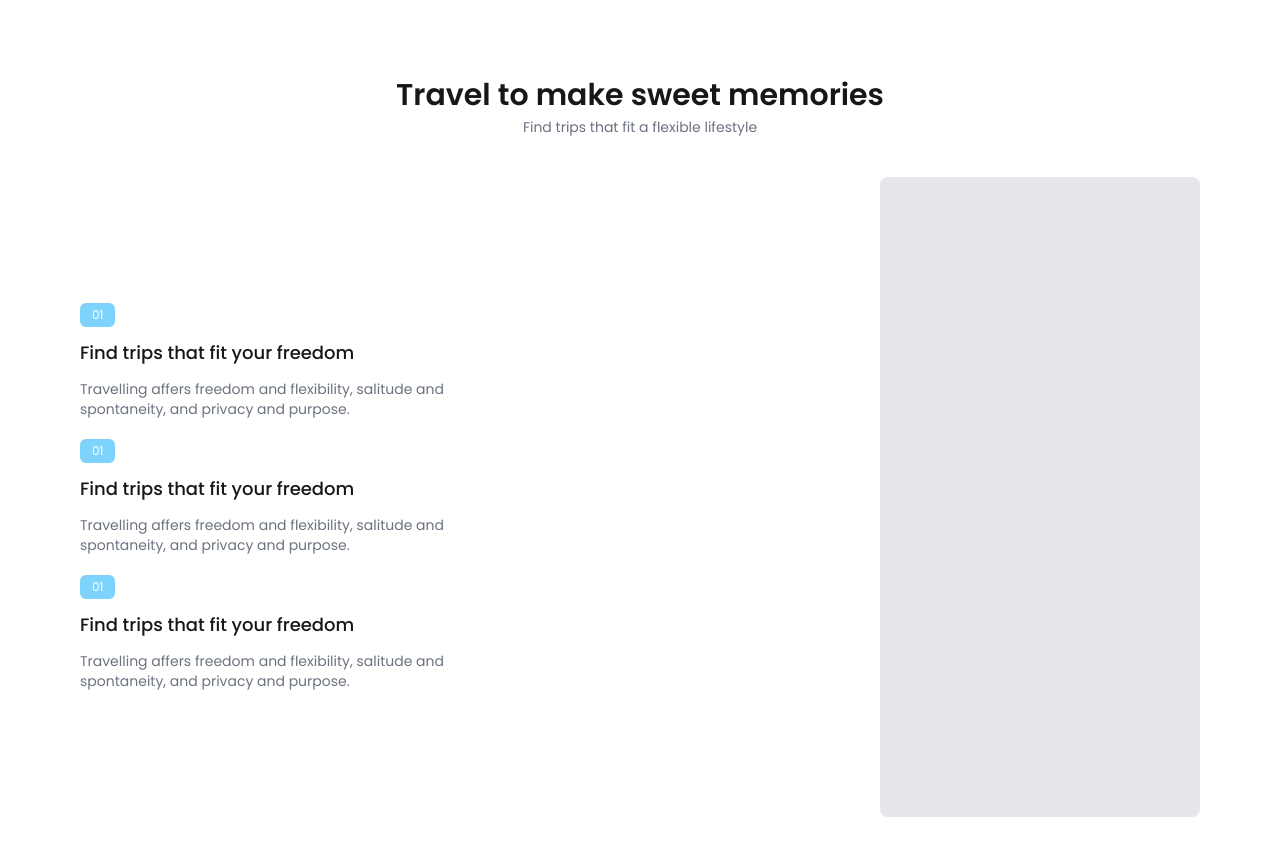
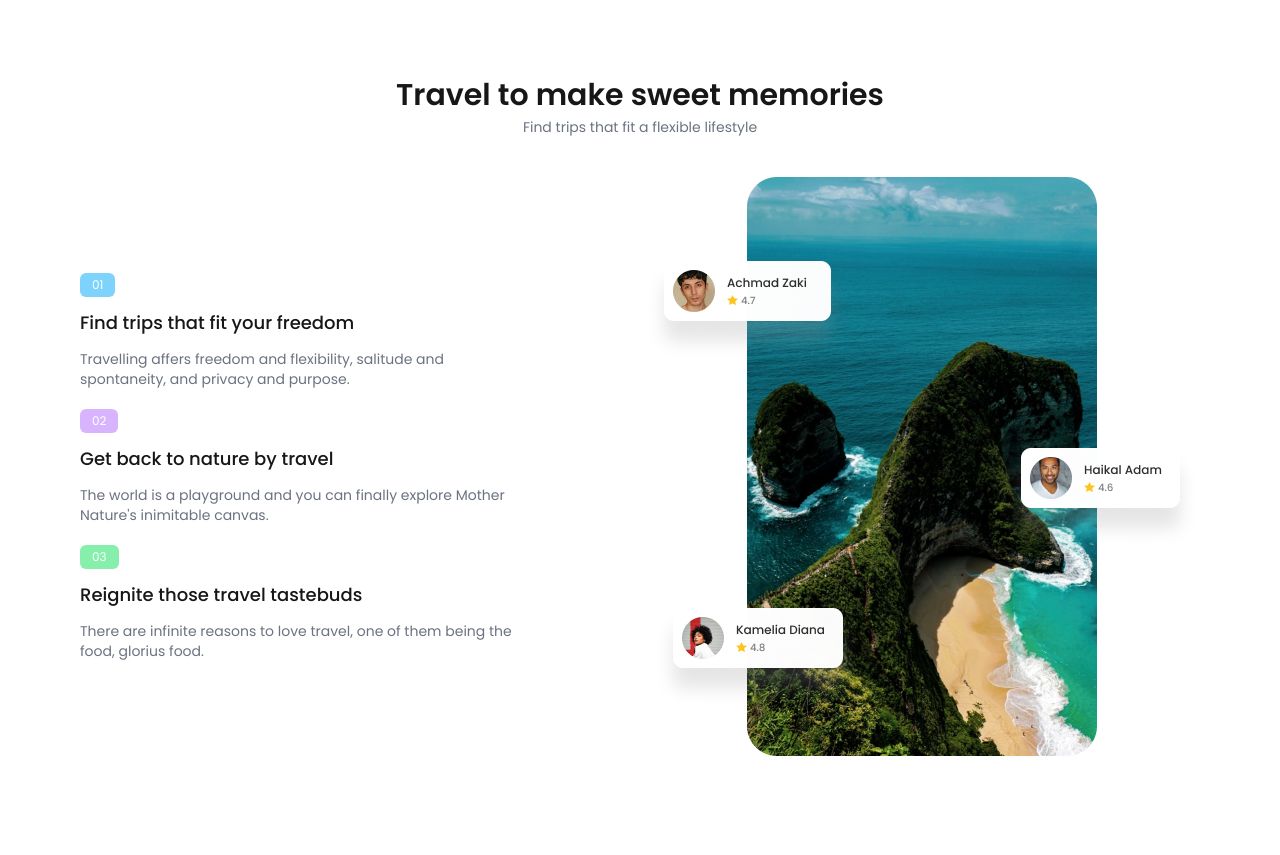
Before and after one commit to achmad-zaki/travelora-landing-page, a website: page index.html in a window 1280 px wide. Shown: the part 1007-1862 px from the top of the page. Drawn offline with nearby package versions, Linux system fonts and the light colour scheme.

Commit message:
done: section testimonial

```diff
--- a/index.html
+++ b/index.html
@@ -17,7 +17,7 @@
 
 <body>
     <aside id="sidebar"
-        class="fixed lg:hidden right-0 w-4/6 md:w-1/3 z-50 h-screen bg-white border-l border-gray-200 shadow-xl p-4 translate-x-full transition-smooth">
+        class="fixed lg:hidden right-0 w-4/6 md:w-1/3 z-50 h-screen bg-white border-l border-gray-200 p-4 translate-x-full transition-smooth">
         <div class="relative flex flex-col items-center h-full font-medium justify-between">
             <button onclick="handleCloseSidebar()"
                 class="absolute left-3 top-3 bg-primary-500 p-2 rounded-md hover:bg-primary-600 transition-smooth">
@@ -101,7 +101,7 @@
                     <label for="check_in" class="block font-medium text-gray-500 text-sm">Check - in</label>
                     <div class="relative">
                         <input name="check_in" type="date" id="check_in"
-                            class="text-sm pl-9 placeholder:text-sm bg-gray-50 pr-5 border border-gray-200 rounded-full h-11 w-full outline-none focus:ring focus:ring-primary-300"
+                            class="text-sm pl-9 appearance-none placeholder:text-sm bg-gray-50 pr-5 border border-gray-200 rounded-full h-11 w-full outline-none focus:ring focus:ring-primary-300"
                             placeholder="Select date ...">
                         <div class="absolute inset-y-0 flex items-center">
                             <img src="/src/assets/icons/calendar.svg" class="ml-3 size-[18px]" alt="Location">
@@ -112,7 +112,7 @@
                     <label for="check_out" class="block font-medium text-gray-500 text-sm">Check - out</label>
                     <div class="relative">
                         <input name="check_out" type="date" id="check_out"
-                            class="pl-9 placeholder:text-sm bg-gray-50 pr-5 border border-gray-200 rounded-full h-11 w-full outline-none focus:ring focus:ring-primary-300"
+                            class="text-sm pl-9 appearance-none placeholder:text-sm bg-gray-50 pr-5 border border-gray-200 rounded-full h-11 w-full outline-none focus:ring focus:ring-primary-300"
                             placeholder="Select date ...">
                         <div class="absolute inset-y-0 flex items-center">
                             <img src="/src/assets/icons/calendar.svg" class="ml-3 size-[18px]" alt="Location">
@@ -221,14 +221,14 @@
         </div>
     </section>
 
-    <section class="container min-h-[120vh] mt-20" id="">
+    <section class="container min-h-[150vh] mt-20" id="">
         <div class="text-center">
             <h1 class="font-semibold text-3xl">Travel to make sweet memories</h1>
             <p class="mt-1 text-sm text-gray-500">Find trips that fit a flexible lifestyle</p>
         </div>
-        <div class="flex flex-col md:flex-row-reverse justify-between items-start md:items-center gap-5 mt-10">
-            <div class="bg-gray-200 h-[80vh] w-full md:w-80 rounded-lg"></div>
-            <div class="flex flex-col gap-5">
+        <div class="flex flex-col lg:flex-row-reverse justify-between items-start md:items-center gap-10 mt-10">
+            <img src="/src/assets/images/testimonial.png" alt="Testimonial">
+            <div class="flex flex-col gap-5 w-full">
                 <div class="flex flex-col items-start gap-y-3 max-w-md">
                     <div class="bg-sky-300 rounded-md px-3 py-1 text-xs text-white">01</div>
                     <h3 class="font-medium text-lg">Find trips that fit your freedom</h3>
@@ -238,20 +238,16 @@
                         purpose.</p>
                 </div>
                 <div class="flex flex-col items-start gap-y-3 max-w-md">
-                    <div class="bg-sky-300 rounded-md px-3 py-1 text-xs text-white">01</div>
-                    <h3 class="font-medium text-lg">Find trips that fit your freedom</h3>
-                    <p class="text-sm text-gray-500">Travelling affers freedom and flexibility, salitude and
-                        spontaneity,
-                        and privacy and
-                        purpose.</p>
+                    <div class="bg-purple-300 rounded-md px-3 py-1 text-xs text-white">02</div>
+                    <h3 class="font-medium text-lg">Get back to nature by travel</h3>
+                    <p class="text-sm text-gray-500">The world is a playground and you can finally explore Mother
+                        Nature's inimitable canvas.</p>
                 </div>
                 <div class="flex flex-col items-start gap-y-3 max-w-md">
-                    <div class="bg-sky-300 rounded-md px-3 py-1 text-xs text-white">01</div>
-                    <h3 class="font-medium text-lg">Find trips that fit your freedom</h3>
-                    <p class="text-sm text-gray-500">Travelling affers freedom and flexibility, salitude and
-                        spontaneity,
-                        and privacy and
-                        purpose.</p>
+                    <div class="bg-green-300 rounded-md px-3 py-1 text-xs text-white">03</div>
+                    <h3 class="font-medium text-lg">Reignite those travel tastebuds</h3>
+                    <p class="text-sm text-gray-500">There are infinite reasons to love travel, one of them being the
+                        food, glorius food.</p>
                 </div>
             </div>
         </div>
--- a/src/js/sidebar.js
+++ b/src/js/sidebar.js
@@ -1,10 +1,10 @@
 let sideBar = document.querySelector('#sidebar')
 const handleOpenSidebar = () => {
-    sideBar.classList.add('translate-x-0')
+    sideBar.classList.add('translate-x-0', 'shadow-xl')
     sideBar.classList.remove('translate-x-full')
 }
 
 const handleCloseSidebar = () => {
-    sideBar.classList.remove('translate-x-0')
+    sideBar.classList.remove('translate-x-0', 'shadow-xl')
     sideBar.classList.add('translate-x-full')
 }
```
Also changed, not shown: src/assets/images/testimonial.png (added), src/output.css.
